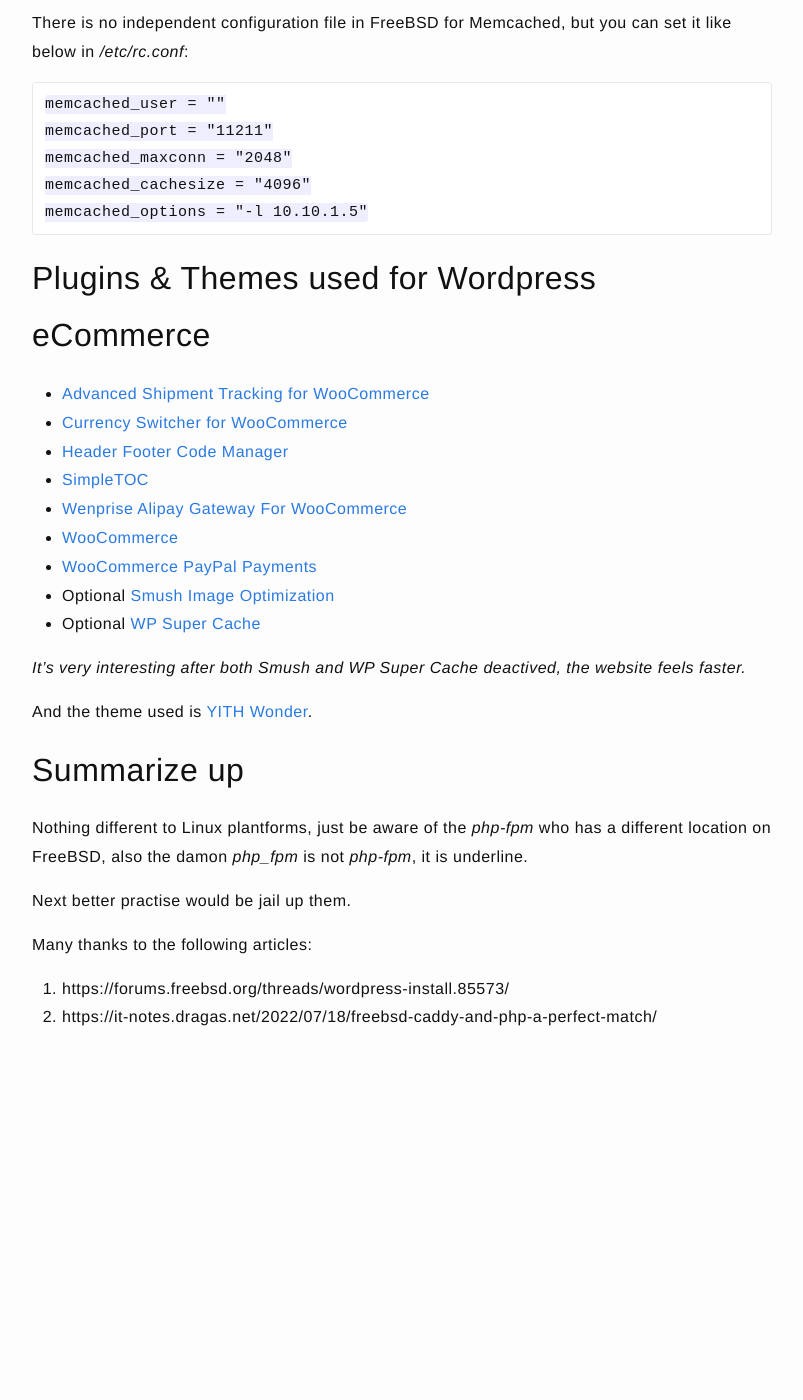
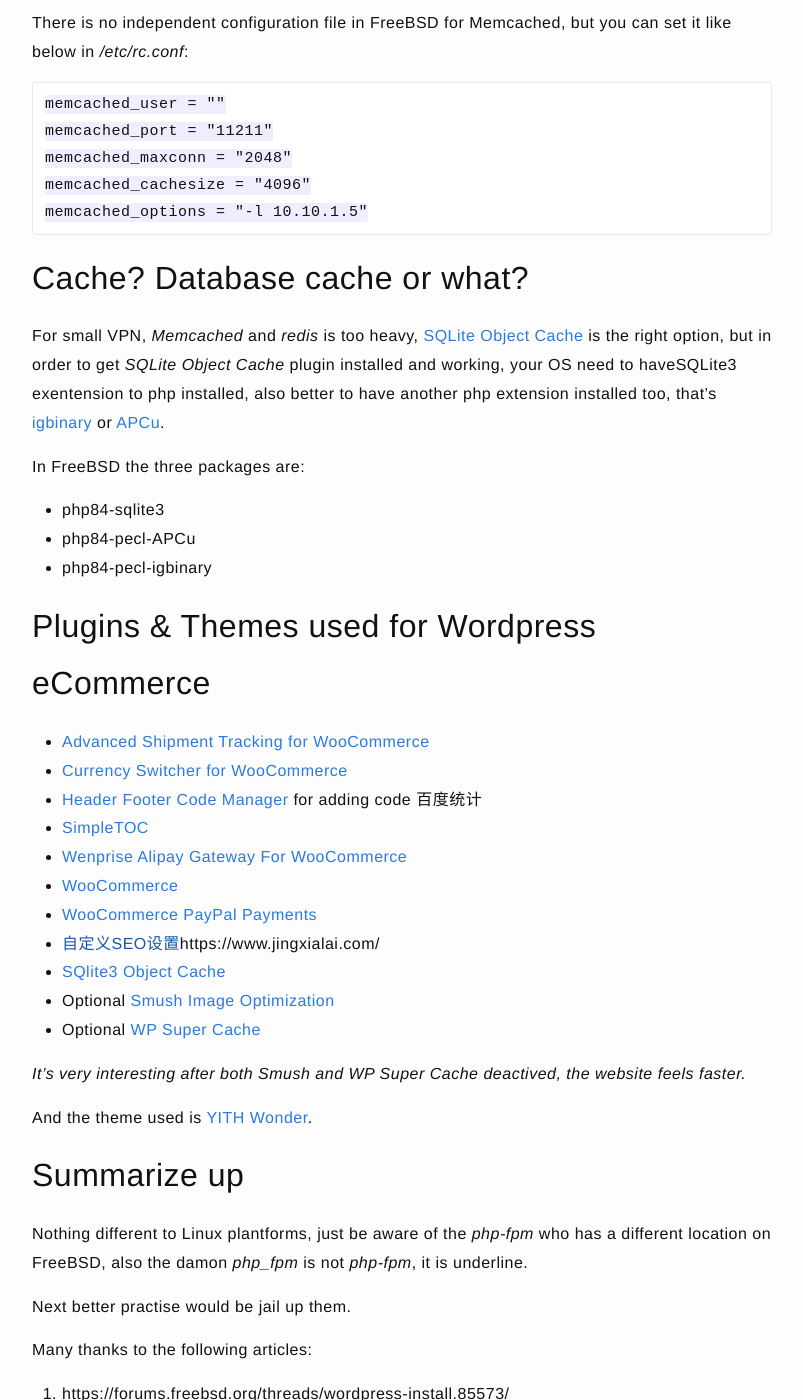
Before and after one commit to jazzi/jazzi.github.io, a Jekyll site: the page built from _posts/2024-12-23-install-wordpress-with-caddy-on-freebsd.md, in a window 1280 px wide and 1400 px high, scrolled down 3960 px. Shown: the whole window, without its empty margins (238-1041 px from the left). Built offline with Jekyll 4.4.1, drawn with Linux system fonts in a browser that asks for light colours; before the commit the page ends 5052 px from its top, so only the background shows below that.

Commit message:
add more

````diff
--- a/_posts/2024-12-23-install-wordpress-with-caddy-on-freebsd.md
+++ b/_posts/2024-12-23-install-wordpress-with-caddy-on-freebsd.md
@@ -169,15 +169,28 @@ memcached_cachesize = "4096"
 memcached_options = "-l 10.10.1.5"
 ```
 
+## Cache? Database cache or what?
+
+For small VPN, *Memcached* and *redis* is too heavy, [SQLite Object Cache](https://wordpress.org/plugins/sqlite-object-cache/) is the right option, but in order to get *SQLite Object Cache* plugin installed and working, your OS need to haveSQLite3 exentension to php installed, also better to have another php extension installed too, that's [igbinary](https://www.php.net/manual/en/intro.igbinary.php) or [APCu](https://www.php.net/manual/en/book.apcu.php).
+
+In FreeBSD the three packages are:
+
+* php84-sqlite3
+* php84-pecl-APCu
+* php84-pecl-igbinary
+
+
 ## Plugins & Themes used for Wordpress eCommerce
 
 * [Advanced Shipment Tracking for WooCommerce](https://wordpress.org/plugins/woo-advanced-shipment-tracking/)
 * [Currency Switcher for WooCommerce](https://wordpress.org/plugins/currency-switcher-woocommerce/)
-* [Header Footer Code Manager](https://wordpress.org/plugins/header-footer-code-manager/)
+* [Header Footer Code Manager](https://wordpress.org/plugins/header-footer-code-manager/) for adding code 百度统计
 * [SimpleTOC](https://wordpress.org/plugins/simpletoc/)
 * [Wenprise Alipay Gateway For WooCommerce](https://wordpress.org/plugins/wenprise-alipay-checkout-for-woocommerce/)
 * [WooCommerce](https://wordpress.org/plugins/woocommerce/)
 * [WooCommerce PayPal Payments](https://wordpress.org/plugins/woocommerce-paypal-payments/)
+* [自定义SEO设置]()https://www.jingxialai.com/
+* [SQlite3 Object Cache](https://wordpress.org/plugins/sqlite-object-cache/)
 * Optional [Smush Image Optimization](https://wordpress.org/plugins/wp-smushit/)
 * Optional [WP Super Cache](https://wordpress.org/plugins/wp-super-cache/)
 
````
